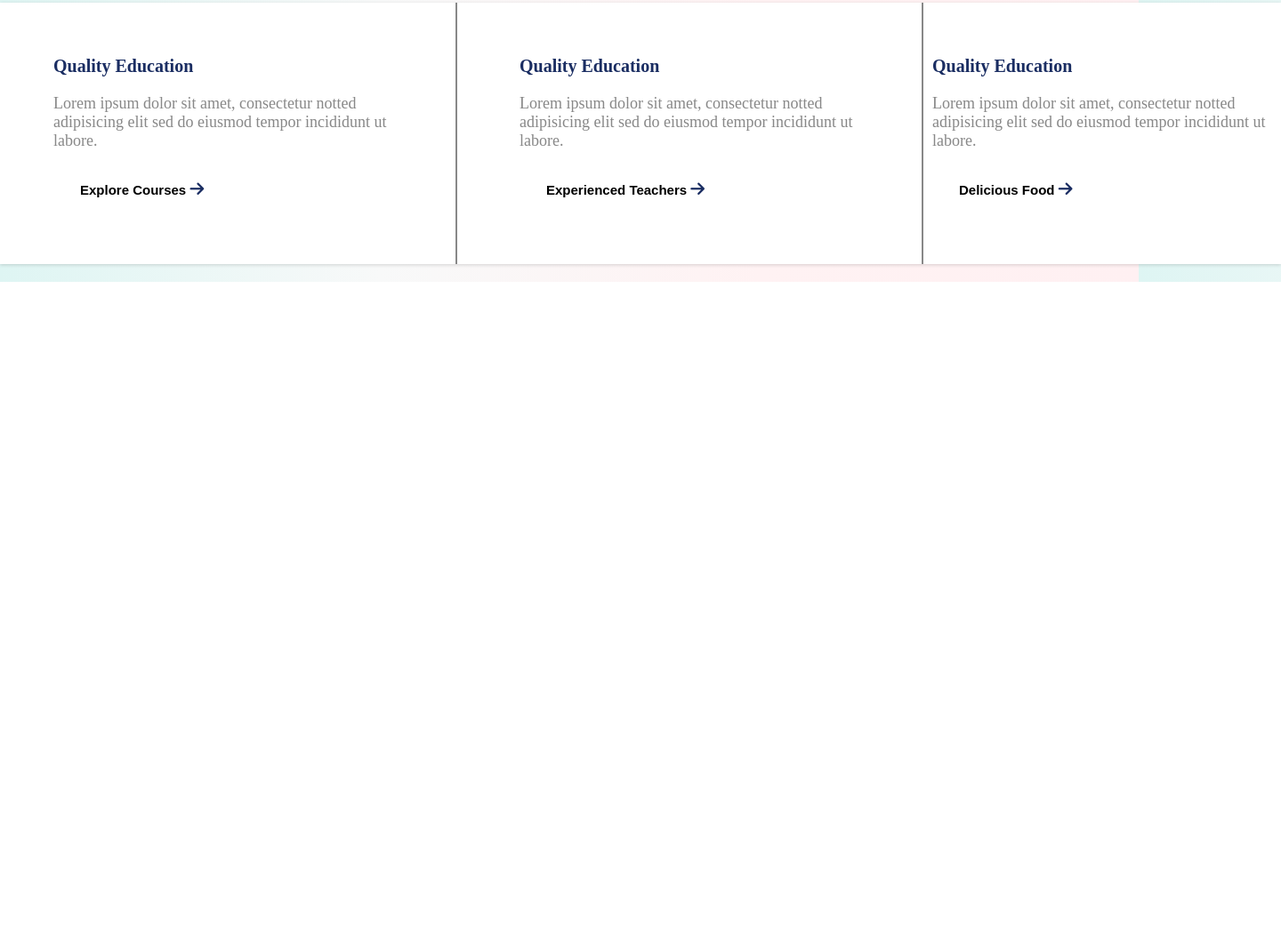
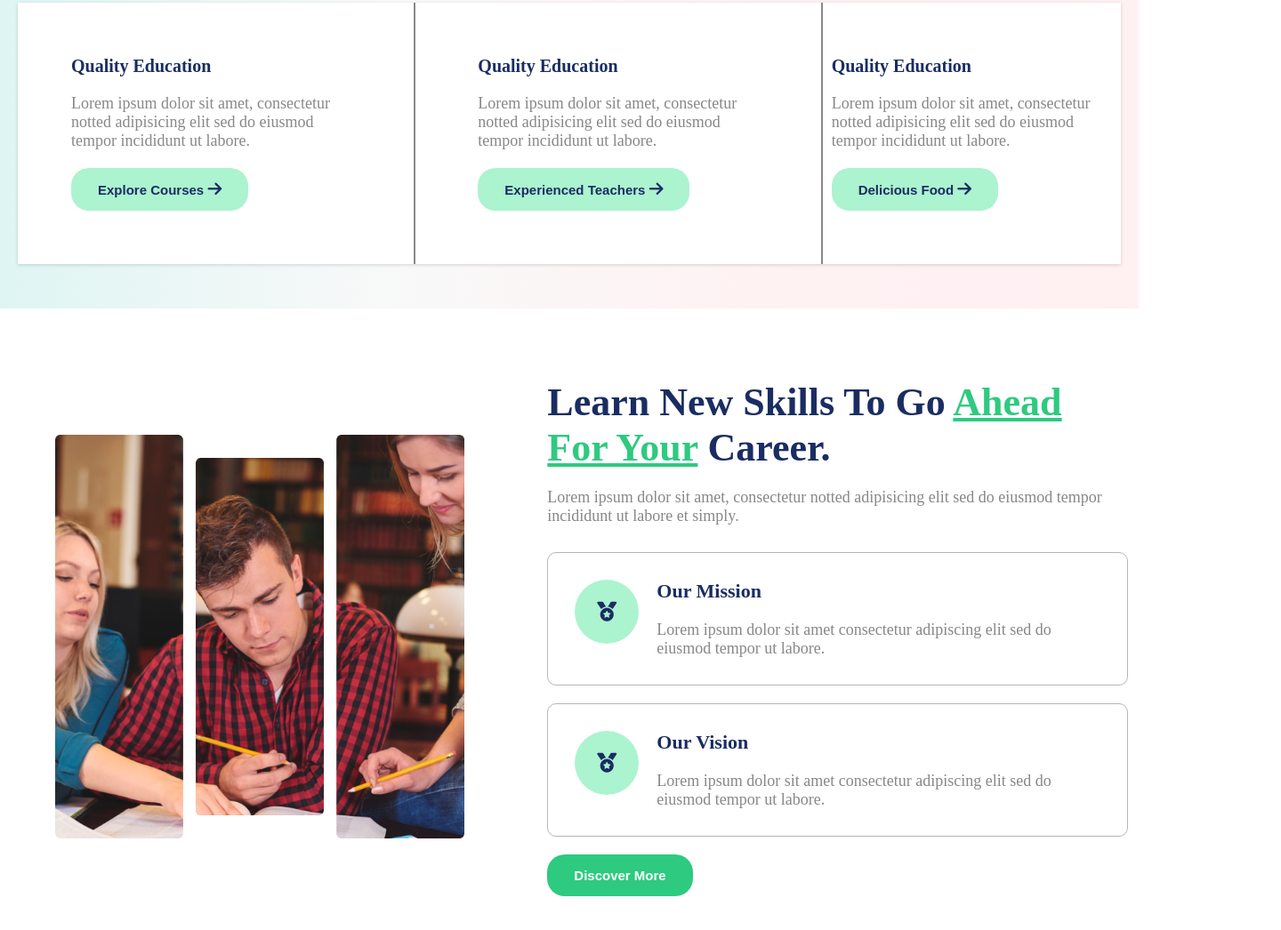
Before and after one commit to bijaybudha-1/HTML-CSS-Projects, a plain HTML site: page 09 Landing Page/index.html in a window 1280 px wide. Shown: the part 872-1918 px from the top of the page at 89% size, 1440 px wide, since content can reach past the window. Before the commit the page ends 1189 px from the top, so only its background shows below. Drawn offline with Linux system fonts and the light colour scheme.

Commit message:
Add career section and modify ohters sections

```diff
--- a/09 Landing Page/index.html
+++ b/09 Landing Page/index.html
@@ -81,26 +81,62 @@
 
     <!-- First Advertise section -->
 
-    <section>
+    <section class="advertise-section">
         <div class="container first-advertise-section">
             <div class="first-item-content card-container">
-                    <h2 class="sub-heading">Quality Education</h2>
+                <h2 class="sub-heading">Quality Education</h2>
                 <p class="para">Lorem ipsum dolor sit amet, consectetur notted adipisicing elit sed do eiusmod tempor incididunt ut labore.</p>
                 <button class="btn explore-btn">Explore Courses <i class="fa-solid fa-arrow-right"></i></button>
             </div>
             <div class="second-item-content card-container">
-                    <h2 class="sub-heading">Quality Education</h2>
+                <h2 class="sub-heading">Quality Education</h2>
                 <p class="para">Lorem ipsum dolor sit amet, consectetur notted adipisicing elit sed do eiusmod tempor incididunt ut labore.</p>
                 <button class="btn explore-btn">Experienced Teachers <i class="fa-solid fa-arrow-right"></i></button>
             </div>
             <div class="third-item-content card-container">
-                    <h2 class="sub-heading">Quality Education</h2>
+                <h2 class="sub-heading">Quality Education</h2>
                 <p class="para">Lorem ipsum dolor sit amet, consectetur notted adipisicing elit sed do eiusmod tempor incididunt ut labore.</p>
                 <button class="btn explore-btn">Delicious Food <i class="fa-solid fa-arrow-right"></i></button>
             </div>
         </div>
     </section>
 
+    <!-- Career Section -->
+    <section class="career-section">
+        <div class="container">
+            <div class="career-container">
+                <div class="career-content career-content-left">
+                    <img src="./Image/about1.png" alt="">
+                </div>
+                <div class="career-content career-content-right">
+                    <h2 class="sub-heading carrer-sub-heading">Learn new skills to go <span>ahead for your</span> career.</h2>
+                    <p class="para">Lorem ipsum dolor sit amet, consectetur notted adipisicing elit sed do eiusmod tempor incididunt ut labore et simply.</p>
+
+                    <div class="career-div career-mission">
+                        <div class="carrer-icon">
+                            <i class="fa-solid fa-medal"></i>
+                        </div>
+                        <div class="career-div-title">
+                            <h2 class="sub-heading carrert-title-heading">Our Mission</h2>
+                            <p class="para">Lorem ipsum dolor sit amet consectetur adipiscing elit sed do eiusmod tempor ut labore.</p>
+                        </div>
+                    </div>
+                    <div class="career-div career-mission">
+                        <div class="carrer-icon">
+                            <i class="fa-solid fa-medal"></i>
+                        </div>
+                        <div class="career-div-title">
+                            <h2 class="sub-heading carrert-title-heading">Our Vision</h2>
+                            <p class="para">Lorem ipsum dolor sit amet consectetur adipiscing elit sed do eiusmod tempor ut labore.</p>
+                        </div>
+                    </div>
+                    <div class="career-btn">
+                        <button class="discover-btn btn">Discover more</button>
+                    </div>
+                </div>
+            </div>
+        </div>
+     </section>
 
 </body>
 </html>
--- a/09 Landing Page/style.css
+++ b/09 Landing Page/style.css
@@ -5,6 +5,7 @@
 }
 
 :root {
+    --main-bg-color: linear-gradient(to right, #DEF5F3, #F8F9F9, #FFF2F3, #FFF0F2);
     --main-heading-color: #1A2D62;
     --secondary-heading-color: #2ECA7F;
     --nav-bg-color: #ffffff;
@@ -12,15 +13,14 @@
     --white-color: #ffffff;
     --btn-2-bg-color: #1A2D62;
     --para-text-color: #888888;
+    --border-bg-color: #b7b6b6;
+    --icon-bg-color: #acf3d0;
 }
 
 html {
    font-size: 62.5%;
 }
 
-body {
-    background: linear-gradient(to right, #DEF5F3, #F8F9F9, #FFF2F3, #FFF0F2);
-}
 
 .btn {
     padding: 1.5rem 3rem;
@@ -51,6 +51,11 @@ li, a, i {
     font-size: 1.8rem;
     color: var(--para-text-color);
     margin-bottom: 2rem;
+}
+
+.sub-heading {
+    font-size: 2rem;
+    color: var(--main-heading-color);
 }
 
 .container {
@@ -187,7 +192,7 @@ li, a, i {
 .hero-section-container {
     width: 100%;
     height: 100vh;
-    background: linear-gradient(to right, #DEF5F3, #F8F9F9, #FFF2F3, #FFF0F2);
+    background: var(--main-bg-color);
 }
 
 .section-content .hero-section-content {
@@ -266,6 +271,8 @@ li, a, i {
     margin-bottom: 0.5rem;
 }
 
+.btn
+
 .section-notice-right div i, .section-notice-left div i {
     color: var(--btn-1-bg-color);
     font-size: 3rem;
@@ -277,18 +284,22 @@ li, a, i {
     top: 7rem;
 }
 
+/* Advertise Section */
+
+.advertise-section {
+    background: var(--main-bg-color);
+    padding-bottom: 5rem;
+}
 
 .first-advertise-section {
-
     display: flex;
     background-color: var(--nav-bg-color);
-    width: 205rem;
     justify-content: center;
     align-items: center;
     height: auto;
     gap: 1rem;
     box-shadow: rgba(0, 0, 0, 0.16) 0px 1px 4px;
-    margin-bottom: 2rem;
+    margin: 0 2rem;
 }
 
 .first-advertise-section .first-item-content, .first-advertise-section .second-item-content {
@@ -296,7 +307,93 @@ li, a, i {
     padding: 6rem;
 }
 
-.first-advertise-section .card-container .sub-heading {
-    font-size: 2rem;
-    color: var(--main-heading-color);
+.card-container .btn {
+    padding-left: 0 2rem ;
+    background-color: var(--icon-bg-color);
+    color: var(--btn-2-bg-color);
 }
+
+.card-container .btn:hover {
+    background-color: var(--btn-1-bg-color);
+    color: var(--white-color);
+}
+
+
+/* Career Section */
+
+.career-section {
+    width: 100%;
+    height: auto;
+    background-color: var(--main-bg-color);
+}
+
+.career-container {
+    display: flex;
+    margin-bottom: 2rem;
+    padding: 8rem 0 5rem 5rem;
+    gap: 6.9rem;
+    justify-content: center;
+    align-items: center;
+}
+
+.career-container .career-content-left img {
+    width: 100%;
+    height: auto;
+
+}
+
+.career-content {
+    padding: 0 1.2rem;
+}
+
+.career-content-right .sub-heading {
+    font-size: 4.4rem;
+    text-transform: capitalize;
+    margin-bottom: 2rem;
+}
+
+.career-content-right .para {
+    margin-top: 0;
+    margin-bottom: 3rem;
+}
+
+.career-content-right .sub-heading span{
+    color: var(--secondary-heading-color);
+    text-decoration: underline;
+}
+
+.career-div {
+    width: 100%;
+    display: flex;
+    align-items: start;
+    justify-content: flex-start;
+    border: 0.1rem solid var(--border-bg-color);
+    padding: 3rem;
+    border-radius: 1rem;
+    margin-bottom: 2rem;
+}
+
+.career-div .sub-heading {
+    font-size: 2.2rem;
+}
+
+.career-div .para {
+    margin: 0;
+}
+
+.career-div .carrer-icon i{
+    font-size: 2.2rem;
+    background-color: var(--icon-bg-color);
+    padding: 2.5rem;
+    border-radius: 50%;
+    margin-right: 2rem;
+}
+
+.career-btn .discover-btn {
+    background-color: var(--btn-1-bg-color);
+    color: var(--white-color);
+    transition: all 0.5s ease-in-out;
+}
+.career-btn .discover-btn:hover {
+    background-color: var(--btn-2-bg-color);
+}
```
